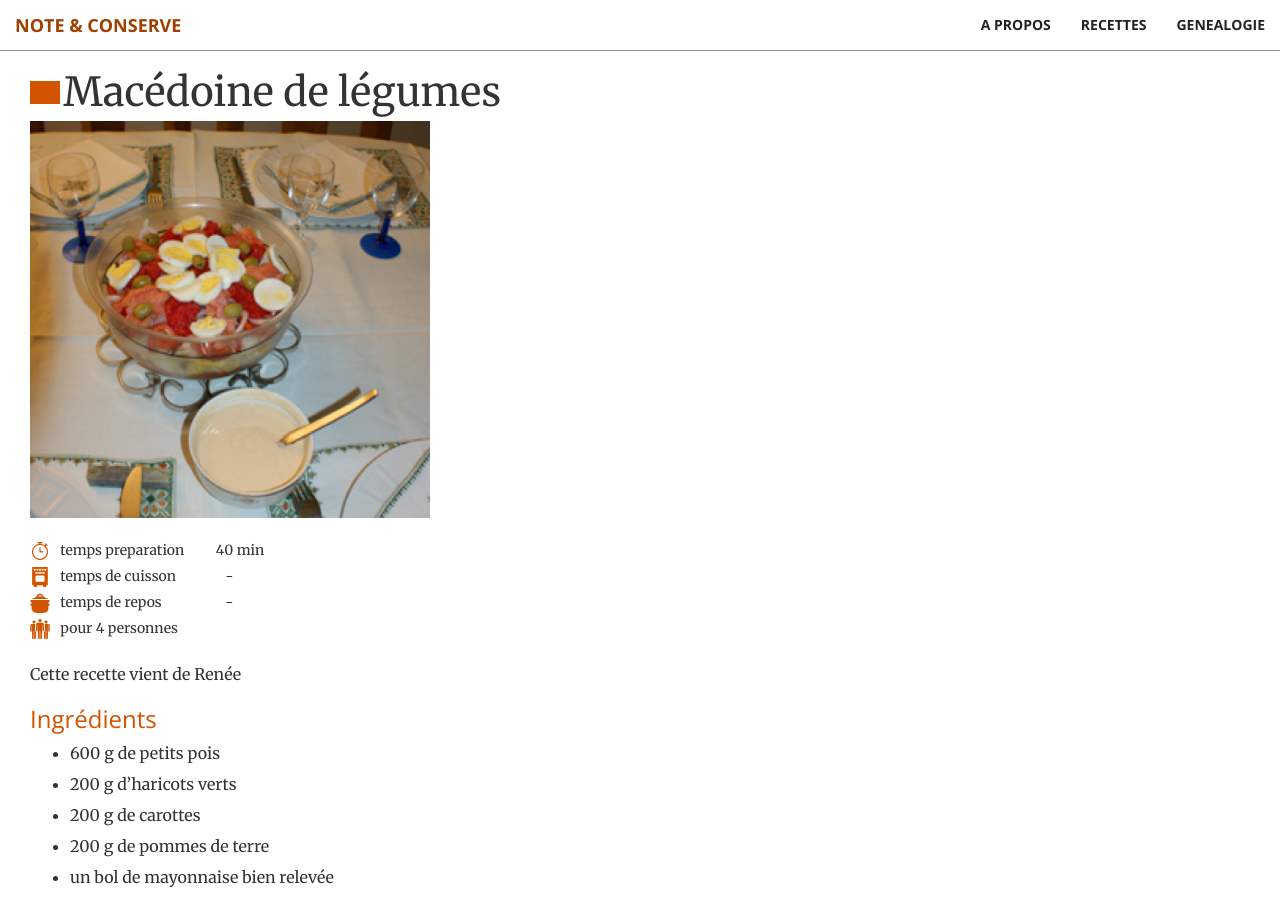
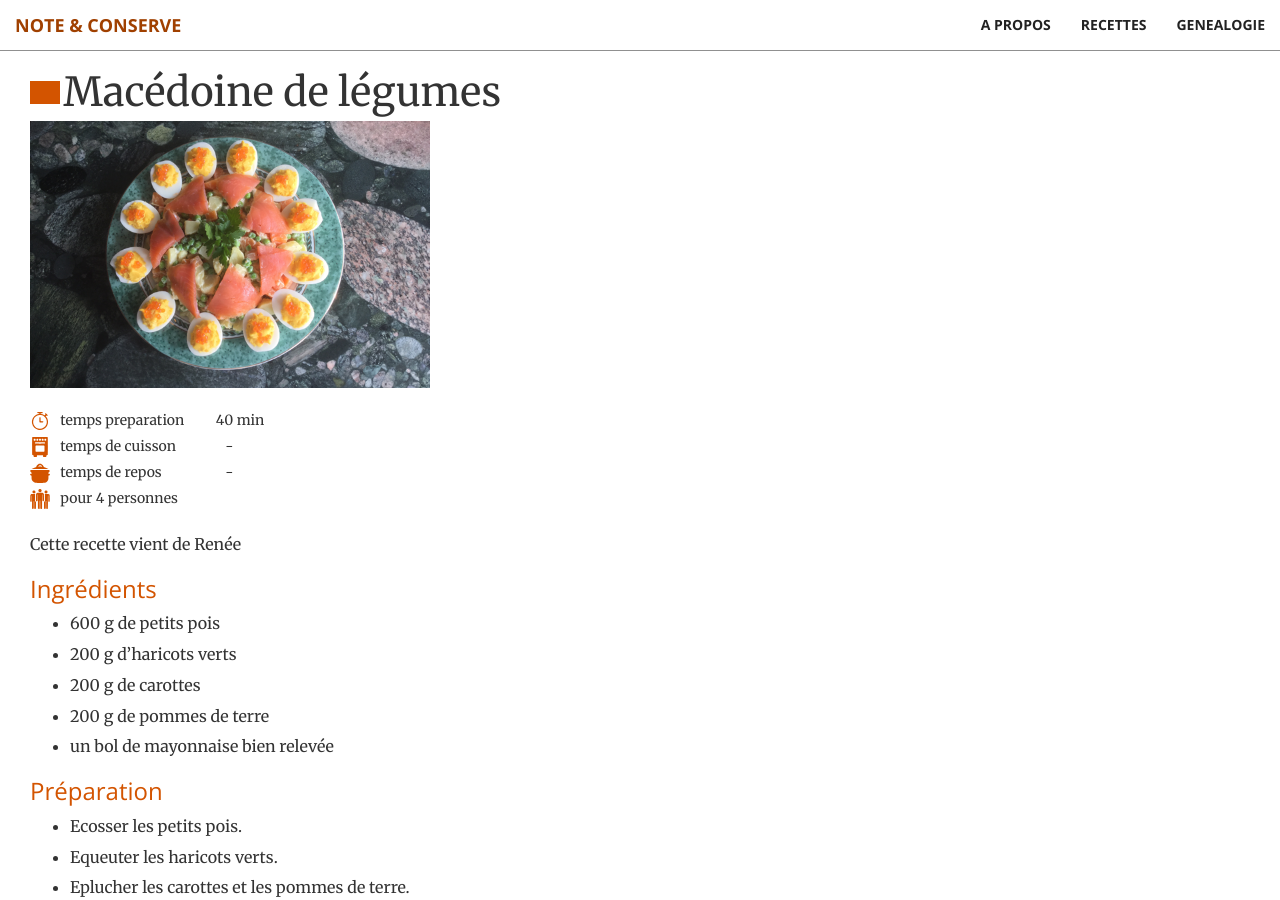
Before and after one commit to brignogan/brignogan.github.io, a Jekyll site: the page built from _posts/2019-04-22-macédoine de légumes.md, in a window 1280 px wide and 900 px high. Built offline with Jekyll 4.4.1, drawn with Linux system fonts in a browser that asks for light colours; grey boxes are pictures that could not be loaded.

Commit message:
recette macédoine
ajout de la photo

```diff
--- a/_posts/2019-04-22-macédoine de légumes.md
+++ b/_posts/2019-04-22-macédoine de légumes.md
@@ -3,7 +3,7 @@ layout: post
 title: Macédoine de légumes
 tag_category: famille
 tag_plat: entree
-image: img/recette/saladehivernale.png
+image: img/recette/macédoine.png
 temps_preparation: 40
 temps_cuisson: '-'
 temps_repos: '-'
```
Also changed, not shown: img/recette/macédoine.png (added), 2 other files.
